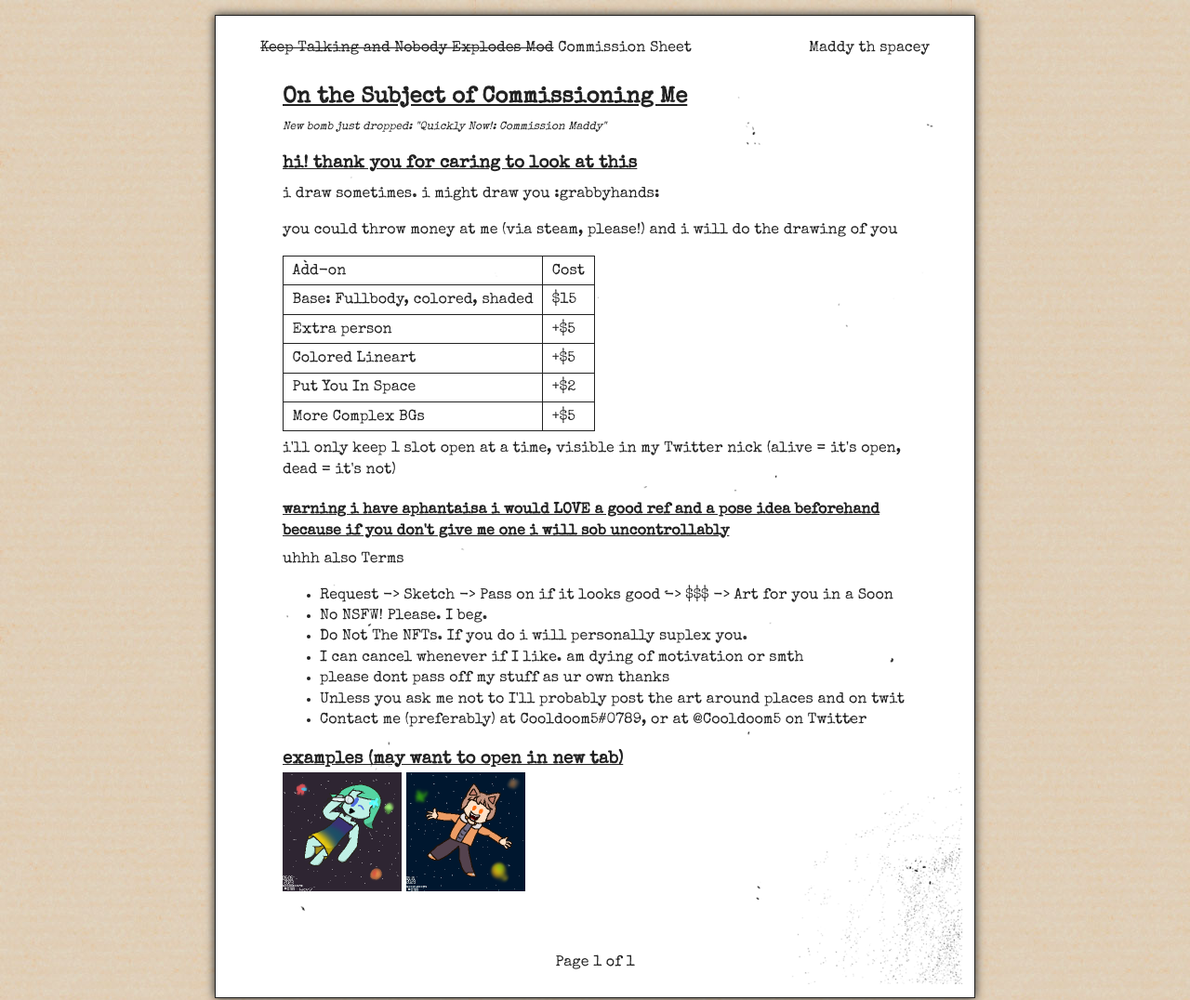
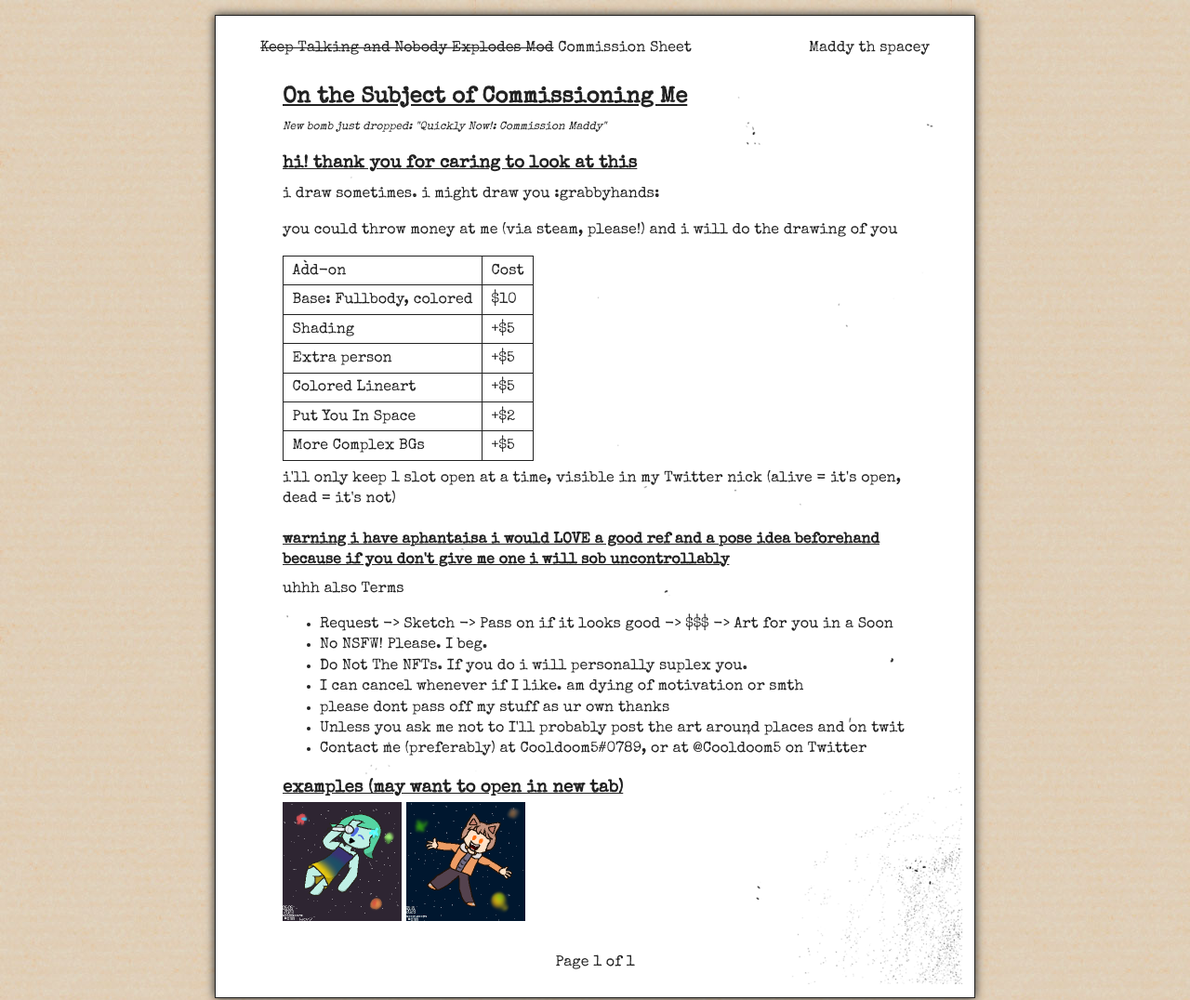
Before and after one commit to maddymoos/TheComSheet, a plain HTML site: page docs/index.html in a window 1280 px wide. Shown: the top 1076 px of the page at 93% size. Drawn offline with Linux system fonts and the light colour scheme.

Commit message:
seperate shading
heck

```diff
--- a/docs/index.html
+++ b/docs/index.html
@@ -38,8 +38,13 @@
                 <td>Cost</td>
               </tr>
               <tr>
-                <td>Base: Fullbody, colored, shaded</td>
-                <td>$15</td>
+                <td>Base: Fullbody, colored</td>
+                <td>$10</td>
+              </tr>
+              <tr>
+                <td>Shading</td>
+                <td>+$5</td>
+
               </tr>
               <tr>
                 <td>Extra person</td>
```
